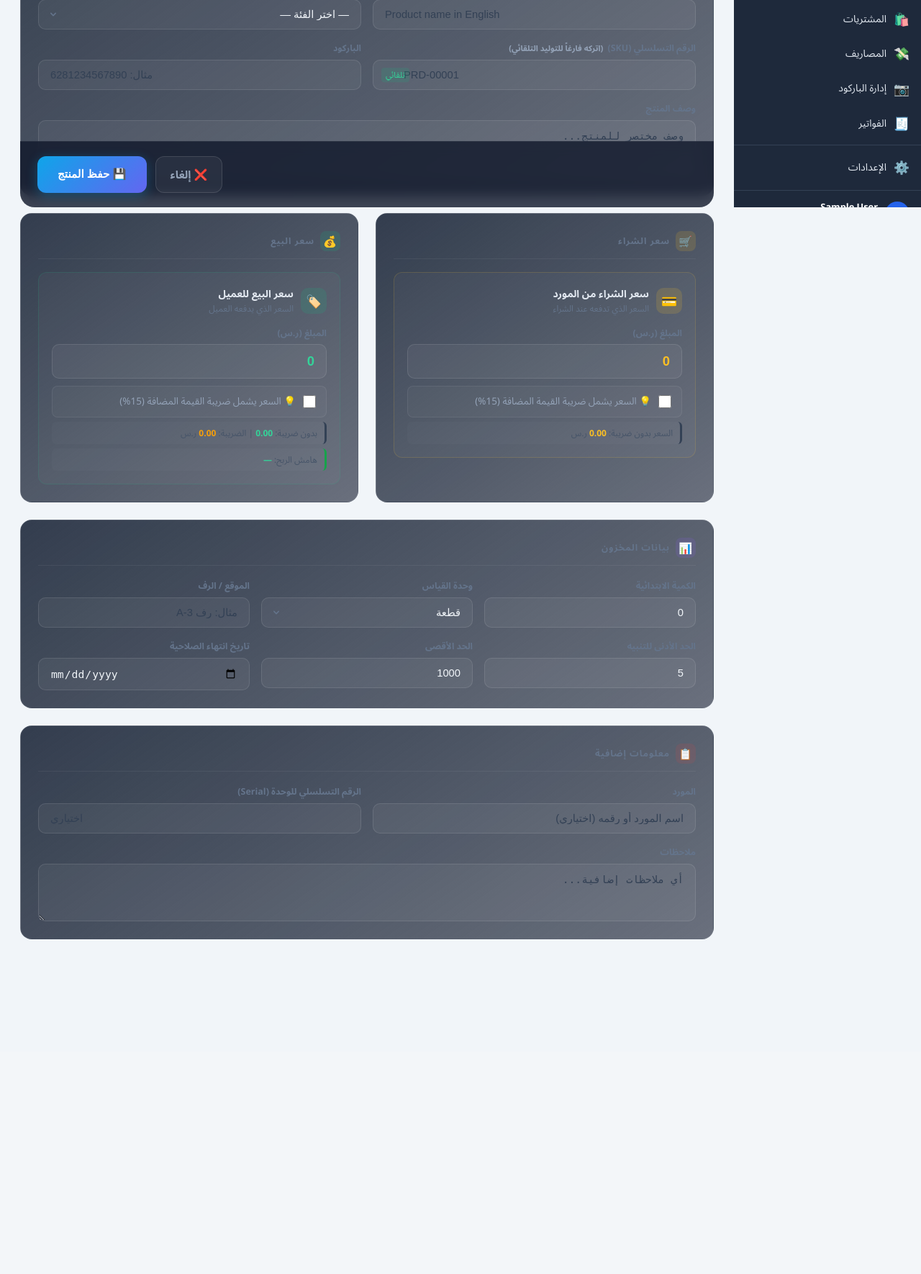
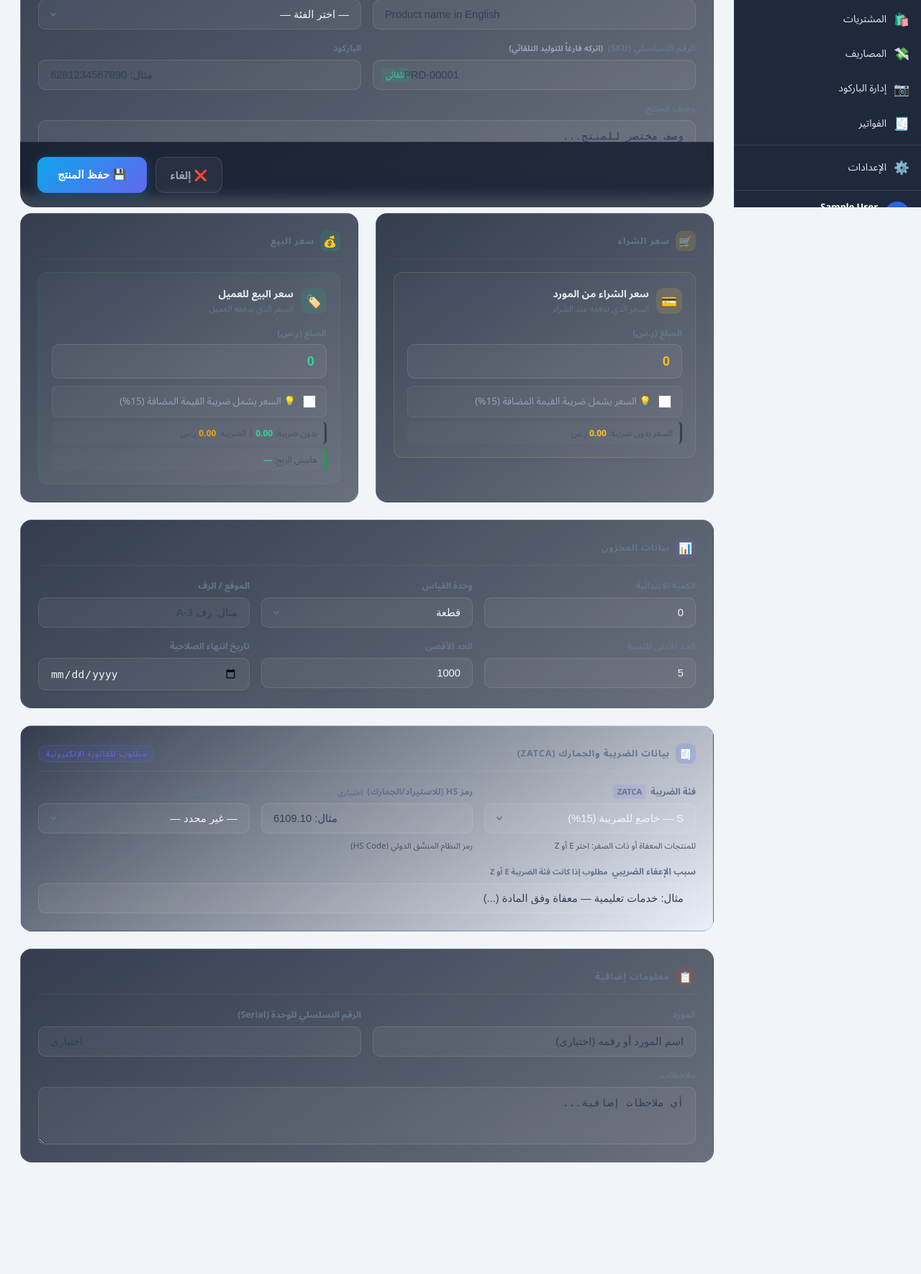
Before and after one commit to khalid20210/mohassaba, a Flask app: page /inventory/products/new in a window 1280 px wide. Shown: the part 512-2282 px from the top of the page at 72% size. Before the commit the page ends 1817 px from the top, so only its background shows below. Run offline with Flask 3, Linux system fonts and the light colour scheme; the visitor is signed in with stand-in values (Sample User, id 1); data comes from the database, SQL or seed files in the repository; data that the repository does not hold is empty; some libraries are stand-ins or nearby versions.

Commit message:
inventory: persist ZATCA product metadata and add schema migration

```diff
--- a/modules/blueprints/inventory/routes.py
+++ b/modules/blueprints/inventory/routes.py
@@ -753,6 +753,16 @@ def edit_product(product_id):
 
     data = request.form
 
+    inventory_row = db.execute(
+        "SELECT id, product_id FROM product_inventory WHERE id=? AND business_id=?",
+        (product_id, business_id),
+    ).fetchone()
+    if not inventory_row:
+        flash("الصنف غير موجود", "error")
+        return redirect("/inventory/products")
+
+    notes_raw = (data.get("notes") or "").strip()
+
     db.execute("""
         UPDATE product_inventory SET
             min_qty = ?, max_qty = ?, unit_price = ?, location = ?,
@@ -764,10 +774,67 @@ def edit_product(product_id):
         float(data.get("unit_price", 0)),
         data.get("location"),
         data.get("supplier_id") or None,
-        data.get("notes"),
+        notes_raw,
         product_id,
         business_id,
     ))
+
+    # تحديث بيانات ZATCA في جدول products إن كانت الأعمدة موجودة، وإلا تخزينها كـ metadata.
+    tax_category = (data.get("tax_category") or "S").strip() or "S"
+    hs_code = (data.get("hs_code") or "").strip()
+    origin_country = (data.get("origin_country") or "").strip()
+    tax_exemption_reason = (data.get("tax_exemption_reason") or "").strip()
+
+    product_id_fk = int(inventory_row["product_id"])
+    product_columns = {
+        c["name"]
+        for c in db.execute("PRAGMA table_info(products)").fetchall()
+    }
+    update_sets = []
+    update_vals = []
+
+    for col_name, col_val in (
+        ("tax_category", tax_category),
+        ("hs_code", hs_code),
+        ("origin_country", origin_country),
+        ("tax_exemption_reason", tax_exemption_reason),
+    ):
+        if col_name in product_columns:
+            update_sets.append(f"{col_name} = ?")
+            update_vals.append(col_val)
+
+    if update_sets:
+        update_vals.extend([product_id_fk, business_id])
+        db.execute(
+            f"UPDATE products SET {', '.join(update_sets)}, updated_at=datetime('now') "
+            "WHERE id=? AND business_id=?",
+            tuple(update_vals),
+        )
+    else:
+        marker = "[PRODUCT_TAX_META]"
+        product_row = db.execute(
+            "SELECT notes FROM products WHERE id=? AND business_id=?",
+            (product_id_fk, business_id),
+        ).fetchone()
+        base_notes = ((product_row["notes"] if product_row else "") or "").strip()
+        if marker in base_notes:
+            base_notes = base_notes.split(marker, 1)[0].strip()
+        if notes_raw:
+            base_notes = notes_raw
+
+        meta_json = json.dumps({
+            "tax_category": tax_category,
+            "hs_code": hs_code,
+            "origin_country": origin_country,
+            "tax_exemption_reason": tax_exemption_reason,
+        }, ensure_ascii=False)
+        merged_notes = base_notes + ("\n\n" if base_notes else "") + f"{marker}{meta_json}"
+
+        db.execute(
+            "UPDATE products SET notes=?, updated_at=datetime('now') WHERE id=? AND business_id=?",
+            (merged_notes, product_id_fk, business_id),
+        )
+
     db.commit()
 
     log_activity("inventory", "edit_product", product_id)
--- a/templates/inventory/product_form.html
+++ b/templates/inventory/product_form.html
@@ -266,6 +266,69 @@
       </div>
     </div>
 
+    <!-- ══ بيانات ZATCA الضريبية ══ -->
+    <div class="pf-section" style="border-color:rgba(99,102,241,.2);background:linear-gradient(145deg,rgba(30,41,59,.9),rgba(99,102,241,.04));">
+      <div class="pf-section-title">
+        <div class="pf-section-icon" style="background:rgba(99,102,241,.2);">🧾</div>
+        بيانات الضريبة والجمارك (ZATCA)
+        <span style="margin-right:auto;font-size:.7rem;color:#6366f1;background:rgba(99,102,241,.1);
+                     border:1px solid rgba(99,102,241,.25);border-radius:20px;padding:2px 10px;font-weight:500">
+          مطلوب للفاتورة الإلكترونية
+        </span>
+      </div>
+      <div class="pf-row cols3">
+        <div class="pf-field">
+          <label class="pf-label">فئة الضريبة
+            <span style="background:rgba(99,102,241,.12);border-radius:4px;padding:1px 6px;font-size:.7rem">ZATCA</span>
+          </label>
+          <select name="tax_category" class="pf-input pf-select">
+            <option value="S">S — خاضع للضريبة (15%)</option>
+            <option value="Z">Z — معدل صفري (0%)</option>
+            <option value="E">E — معفى من الضريبة</option>
+            <option value="O">O — خارج النطاق الضريبي</option>
+          </select>
+          <span style="font-size:.72rem;color:#475569;margin-top:2px">للمنتجات المعفاة أو ذات الصفر: اختر E أو Z</span>
+        </div>
+        <div class="pf-field">
+          <label class="pf-label">رمز HS (للاستيراد/الجمارك)
+            <span style="font-size:.68rem;color:#64748b">اختياري</span>
+          </label>
+          <input type="text" name="hs_code" class="pf-input"
+                 placeholder="مثال: 6109.10" dir="ltr" maxlength="20">
+          <span style="font-size:.72rem;color:#475569;margin-top:2px">رمز النظام المنسَّق الدولي (HS Code)</span>
+        </div>
+        <div class="pf-field">
+          <label class="pf-label">بلد المنشأ
+            <span style="font-size:.68rem;color:#64748b">اختياري</span>
+          </label>
+          <select name="origin_country" class="pf-input pf-select">
+            <option value="">— غير محدد —</option>
+            <option value="SA">🇸🇦 المملكة العربية السعودية</option>
+            <option value="CN">🇨🇳 الصين</option>
+            <option value="US">🇺🇸 الولايات المتحدة</option>
+            <option value="DE">🇩🇪 ألمانيا</option>
+            <option value="TR">🇹🇷 تركيا</option>
+            <option value="IN">🇮🇳 الهند</option>
+            <option value="JP">🇯🇵 اليابان</option>
+            <option value="GB">🇬🇧 بريطانيا</option>
+            <option value="FR">🇫🇷 فرنسا</option>
+            <option value="IT">🇮🇹 إيطاليا</option>
+            <option value="AE">🇦🇪 الإمارات</option>
+            <option value="EG">🇪🇬 مصر</option>
+            <option value="KW">🇰🇼 الكويت</option>
+            <option value="OTHER">🌍 أخرى</option>
+          </select>
+        </div>
+        <div class="pf-field full">
+          <label class="pf-label">سبب الإعفاء الضريبي
+            <span style="font-size:.68rem;color:#64748b">مطلوب إذا كانت فئة الضريبة E أو Z</span>
+          </label>
+          <input type="text" name="tax_exemption_reason" class="pf-input"
+                 placeholder="مثال: خدمات تعليمية — معفاة وفق المادة (...)">
+        </div>
+      </div>
+    </div>
+
     <!-- ══ معلومات إضافية ══ -->
     <div class="pf-section">
       <div class="pf-section-title">
```
Also changed, not shown: migrations/020_products_tax_metadata.sql (added).
